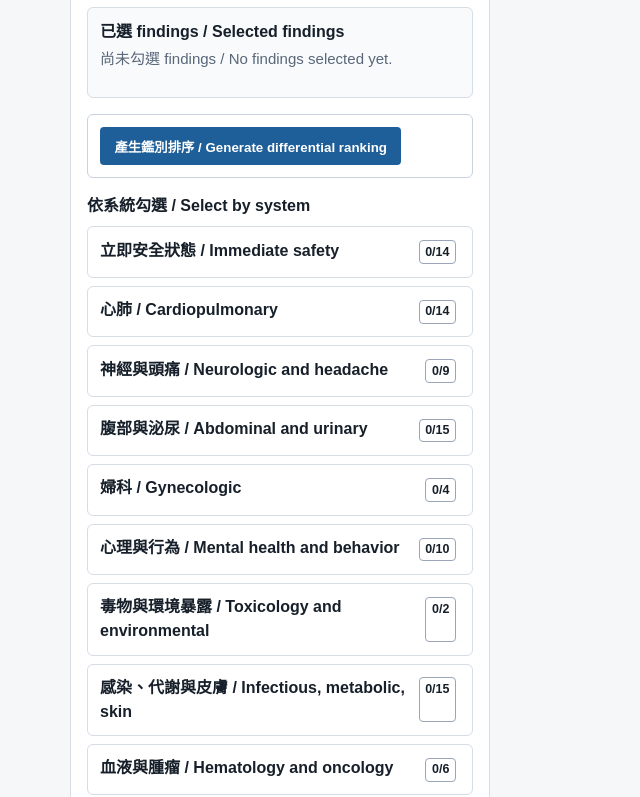
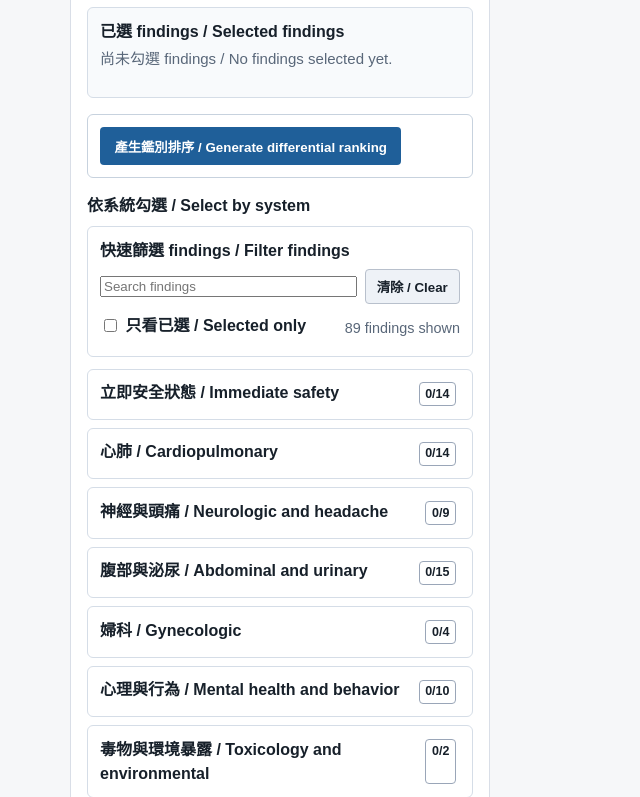
Before and after one commit to dany1230000/work, a Django app: page /differential/ in a window 1280 px wide. Shown: the part 909-1706 px from the top of the page, without its empty margins (0-640 px from the left). Run offline with Django 5.2, Linux system fonts and the light colour scheme; some libraries are stand-ins or nearby versions.

Commit message:
Add instant finding filter controls

```diff
--- a/clinical_differential_support/cds_core/templates/cds_core/base.html
+++ b/clinical_differential_support/cds_core/templates/cds_core/base.html
@@ -466,6 +466,87 @@
       }, 220);
     }
 
+    function normalizeFilterText(value) {
+      return (value || "").toString().trim().toLowerCase();
+    }
+
+    function initializeFindingFilters(root) {
+      root = root || document;
+      var filter = root.querySelector("[data-finding-filter-form]");
+      if (!filter || filter.dataset.findingFilterReady === "true") {
+        return;
+      }
+      var input = filter.querySelector("[data-finding-filter-input]");
+      var selectedOnlyToggle = filter.querySelector("[data-selected-only-toggle]");
+      var clearButton = filter.querySelector("[data-clear-finding-filter]");
+      var matchCount = filter.querySelector("[data-finding-match-count]");
+      var noMatches = filter.querySelector("[data-no-finding-matches]");
+      var groups = Array.prototype.slice.call(root.querySelectorAll("[data-finding-group]"));
+      var options = Array.prototype.slice.call(root.querySelectorAll("[data-finding-option]"));
+      if (!input || !selectedOnlyToggle || !clearButton || !groups.length || !options.length) {
+        return;
+      }
+      filter.dataset.findingFilterReady = "true";
+
+      function optionIsSelected(option) {
+        var checkbox = option.querySelector('input[type="checkbox"]');
+        return option.dataset.findingSelected === "true" || Boolean(checkbox && checkbox.checked);
+      }
+
+      function applyFindingFilter() {
+        var query = normalizeFilterText(input.value);
+        var selectedOnly = selectedOnlyToggle.checked;
+        var visibleCount = 0;
+
+        groups.forEach(function (group) {
+          var groupVisibleCount = 0;
+          var groupOptions = Array.prototype.slice.call(group.querySelectorAll("[data-finding-option]"));
+          groupOptions.forEach(function (option) {
+            var searchIndex = normalizeFilterText(option.dataset.findingSearchIndex);
+            var selected = optionIsSelected(option);
+            var matchesQuery = !query || searchIndex.indexOf(query) !== -1;
+            var visible = matchesQuery && (!selectedOnly || selected);
+            option.hidden = !visible;
+            if (visible) {
+              visibleCount += 1;
+              groupVisibleCount += 1;
+            }
+          });
+          group.hidden = groupVisibleCount === 0;
+          if ((query || selectedOnly) && groupVisibleCount > 0) {
+            group.open = true;
+          }
+        });
+
+        if (matchCount) {
+          matchCount.textContent = visibleCount + " findings shown";
+        }
+        if (noMatches) {
+          noMatches.hidden = visibleCount !== 0;
+        }
+      }
+
+      input.addEventListener("input", applyFindingFilter);
+      selectedOnlyToggle.addEventListener("change", applyFindingFilter);
+      clearButton.addEventListener("click", function () {
+        input.value = "";
+        selectedOnlyToggle.checked = false;
+        applyFindingFilter();
+        input.focus();
+      });
+      options.forEach(function (option) {
+        var checkbox = option.querySelector('input[type="checkbox"]');
+        if (!checkbox) {
+          return;
+        }
+        checkbox.addEventListener("change", function () {
+          option.dataset.findingSelected = checkbox.checked ? "true" : "false";
+          applyFindingFilter();
+        });
+      });
+      applyFindingFilter();
+    }
+
     function replaceMainFromHtml(html, targetUrl, pushHistory) {
       var doc = new DOMParser().parseFromString(html, "text/html");
       var nextMain = doc.querySelector("[data-fast-nav-root]");
@@ -481,6 +562,7 @@
       }
       main.focus({ preventScroll: true });
       window.scrollTo({ top: 0, behavior: "instant" });
+      initializeFindingFilters(main);
     }
 
     function loadIntoMain(targetUrl, pushHistory) {
@@ -581,6 +663,7 @@
     });
 
     rememberPage(window.location.href, document.documentElement.outerHTML);
+    initializeFindingFilters(main);
     scheduleFastNavPrefetch();
   })();
   </script>
--- a/clinical_differential_support/cds_core/templates/cds_core/general_differential.html
+++ b/clinical_differential_support/cds_core/templates/cds_core/general_differential.html
@@ -97,6 +97,55 @@
     font-size: 0.9rem;
   }
 
+  .finding-filter {
+    border: 1px solid #d5dde7;
+    border-radius: 6px;
+    background: #ffffff;
+    padding: 0.75rem;
+    margin-bottom: 0.75rem;
+  }
+
+  .finding-filter label {
+    margin-bottom: 0.35rem;
+  }
+
+  .finding-filter-row {
+    display: grid;
+    grid-template-columns: minmax(0, 1fr) auto;
+    gap: 0.5rem;
+    align-items: center;
+  }
+
+  .finding-filter-actions {
+    display: flex;
+    flex-wrap: wrap;
+    align-items: center;
+    gap: 0.5rem;
+    margin-top: 0.6rem;
+  }
+
+  .selected-only-control {
+    display: inline-flex;
+    align-items: center;
+    gap: 0.35rem;
+    margin: 0;
+    font-weight: 700;
+  }
+
+  .finding-filter button {
+    padding: 0.45rem 0.7rem;
+  }
+
+  .finding-filter-status {
+    margin-left: auto;
+    color: var(--muted);
+    font-size: 0.9rem;
+  }
+
+  .no-finding-matches {
+    margin-top: 0.6rem;
+  }
+
   .finding-stack {
     display: grid;
     gap: 0.5rem;
@@ -133,6 +182,11 @@
     border-radius: 4px;
     padding: 0.35rem;
     line-height: 1.35;
+  }
+
+  .finding-option[hidden],
+  .finding-group[hidden] {
+    display: none !important;
   }
 
   .finding-option:hover {
@@ -213,6 +267,15 @@
     .sticky-action {
       position: static;
     }
+
+    .finding-filter-row {
+      grid-template-columns: 1fr;
+    }
+
+    .finding-filter-status {
+      margin-left: 0;
+      width: 100%;
+    }
   }
 </style>
 
@@ -284,13 +347,41 @@
 
         <section class="finding-picker">
           <h3>依系統勾選 / Select by system</h3>
+          <div class="finding-filter" data-finding-filter-form="true">
+            <label for="finding-filter-input">快速篩選 findings / Filter findings</label>
+            <div class="finding-filter-row">
+              <input
+                id="finding-filter-input"
+                type="search"
+                autocomplete="off"
+                placeholder="Search findings"
+                data-finding-filter-input="true"
+              >
+              <button type="button" class="secondary-button" data-clear-finding-filter="true">清除 / Clear</button>
+            </div>
+            <div class="finding-filter-actions">
+              <label class="selected-only-control">
+                <input type="checkbox" data-selected-only-toggle="true">
+                <span>只看已選 / Selected only</span>
+              </label>
+              <span class="finding-filter-status" data-finding-match-count="true">All findings visible</span>
+            </div>
+            <div class="empty no-finding-matches" data-no-finding-matches="true" hidden>
+              找不到符合的 findings / No matching findings.
+            </div>
+          </div>
           <div class="finding-stack">
             {% for group in finding_groups %}
-              <details class="finding-group" {% if group.selected_count %}open{% endif %}>
+              <details class="finding-group" data-finding-group="true" {% if group.selected_count %}open{% endif %}>
                 <summary><span>{{ group.group_zh }} / {{ group.group_en }}</span><span class="tag">{{ group.selected_count }}/{{ group.count }}</span></summary>
                 <div class="finding-options">
                   {% for finding in group.findings %}
-                    <label class="finding-option">
+                    <label
+                      class="finding-option"
+                      data-finding-option="true"
+                      data-finding-selected="{{ finding.selected|yesno:'true,false' }}"
+                      data-finding-search-index="{{ finding.title_en|lower }} {{ finding.title_zh|lower }} {{ finding.slug }} {{ finding.search_terms }} {{ group.group_en|lower }} {{ group.group_zh|lower }}"
+                    >
                       <input type="checkbox" name="findings" value="{{ finding.slug }}"{% if finding.selected %} checked{% endif %}>
                       <span>{{ finding.title_en }} / {{ finding.title_zh }}</span>
                     </label>
--- a/clinical_differential_support/cds_core/views.py
+++ b/clinical_differential_support/cds_core/views.py
@@ -225,6 +225,39 @@ LOCAL_LAUNCH_SAFETY_COPY = (
 )
 
 
+FINDING_SEARCH_SYNONYMS = {
+    "chest_pain": "acs mi heart attack myocardial infarction angina coronary",
+    "dyspnea": "shortness of breath sob respiratory distress hypoxia",
+    "radiating_arm_jaw_pain": "acs mi heart attack myocardial infarction angina coronary",
+    "diaphoresis": "sweating sweat clammy acs hypoglycemia",
+    "neurologic_deficit": "stroke tia cva weakness numbness facial droop",
+    "unilateral_weakness": "stroke tia cva hemiparesis facial droop",
+    "speech_vision_changes": "stroke tia cva aphasia dysarthria vision loss",
+    "thunderclap_headache": "sah subarachnoid hemorrhage aneurysm",
+    "neck_stiffness": "meningitis encephalitis sah",
+    "abdominal_pain": "abdomen belly appendicitis cholecystitis pancreatitis",
+    "rlq_pain": "appendicitis ectopic ovarian torsion",
+    "ruq_pain": "cholecystitis gallbladder hepatitis biliary",
+    "pelvic_pain": "pid ectopic ovarian torsion pregnancy",
+    "cervical_motion_tenderness": "pid pelvic inflammatory disease toa",
+    "vaginal_discharge": "pid sti cervicitis",
+    "fever": "sepsis infection meningitis pneumonia pyelonephritis",
+    "cough_sputum": "pneumonia bronchitis respiratory infection",
+    "pleuritic_pain": "pe pulmonary embolism pneumothorax pneumonia",
+    "hemoptysis": "pe pulmonary embolism tuberculosis cancer",
+    "unilateral_leg_swelling": "dvt pe pulmonary embolism clot",
+    "severe_hyperglycemia_dehydration_confusion": "dka hhs diabetes hyperosmolar",
+    "acute_hot_swollen_joint": "septic arthritis gout pseudogout",
+    "tense_compartment_or_pain_with_passive_stretch": "compartment syndrome limb ischemia",
+    "preeclampsia_warning_features": "eclampsia pregnancy hypertension seizure",
+    "suicidal_ideation": "suicide self harm safety psychiatric emergency",
+    "hallucinations_delusions": "psychosis schizophrenia mania delirium",
+    "purulent_skin_lesion": "abscess cellulitis mrsa skin infection",
+    "vesicular_dermatomal_rash": "shingles zoster herpes",
+    "mucosal_lesions": "sjs ten stevens johnson toxic epidermal necrolysis",
+}
+
+
 STATUS_REPORT_CACHE_SECONDS = 300
 LAUNCH_GUIDE_REPORT_CACHE_KEY = "cds_core:launch_guide_report:v1"
 DEPLOYMENT_STATUS_REPORT_CACHE_KEY = "cds_core:deployment_status_report:v1"
@@ -363,6 +396,7 @@ def _build_finding_groups(selected_findings):
                 "slug": slug,
                 "title_en": title_en,
                 "title_zh": title_zh,
+                "search_terms": FINDING_SEARCH_SYNONYMS.get(slug, ""),
                 "selected": slug in selected,
             }
             for slug, title_en, title_zh in group["findings"]
```
Also changed, not shown: clinical_differential_support/cds_core/tests/test_general_differential_ui.py (+16 -0 lines).
